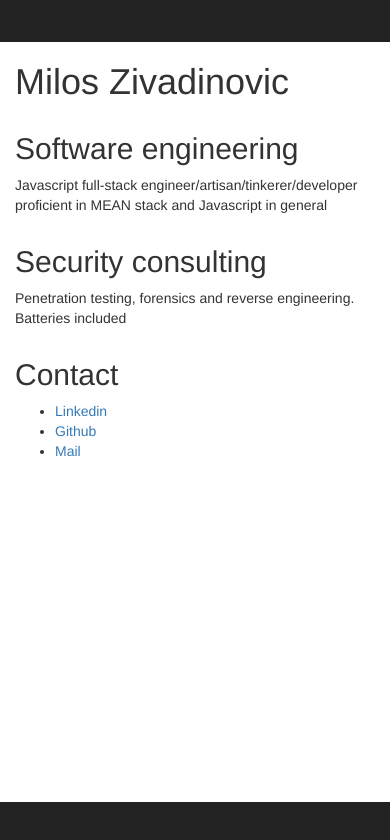
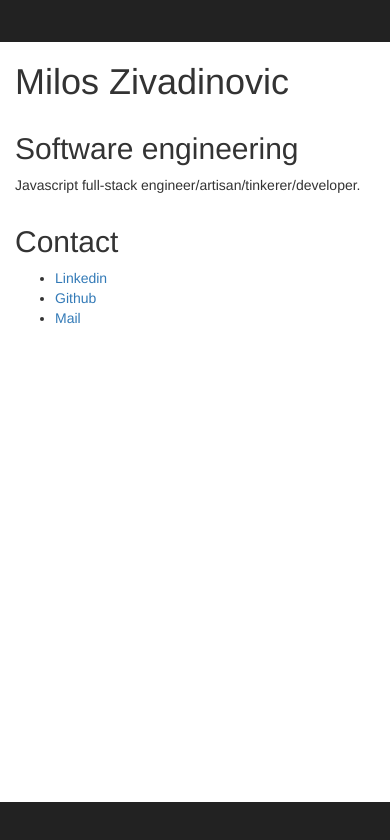
Before and after one commit to mzdv/mzdv.github.io, a website: page index.html in a window 390 px wide. Drawn offline with nearby package versions, Linux system fonts and the light colour scheme.

Commit message:
Updated text and re-aligned sticky footer. Should be more responsive now.

```diff
--- a/css/style.css
+++ b/css/style.css
@@ -1,3 +1,12 @@
+html {
+    position: relative;
+    min-height: 100%;
+}
+
+body {
+    margin-bottom: 3em;
+}
+
 .color-and-height {
     height: 3em;
     background-color: #222222;
--- a/index.html
+++ b/index.html
@@ -20,19 +20,7 @@
         <div class="col-md-4 col-md-offset-4">
             <div>
                 <h2>Software engineering</h2>
-
-                <p>Javascript full-stack engineer/artisan/tinkerer/developer proficient in MEAN stack and Javascript in
-                    general</p>
-            </div>
-        </div>
-    </div>
-
-    <div class="row">
-        <div class="col-md-4 col-md-offset-4">
-            <div>
-                <h2>Security consulting</h2>
-
-                <p>Penetration testing, forensics and reverse engineering. Batteries included</p>
+                <p>Javascript full-stack engineer/artisan/tinkerer/developer.</p>
             </div>
         </div>
     </div>
```
